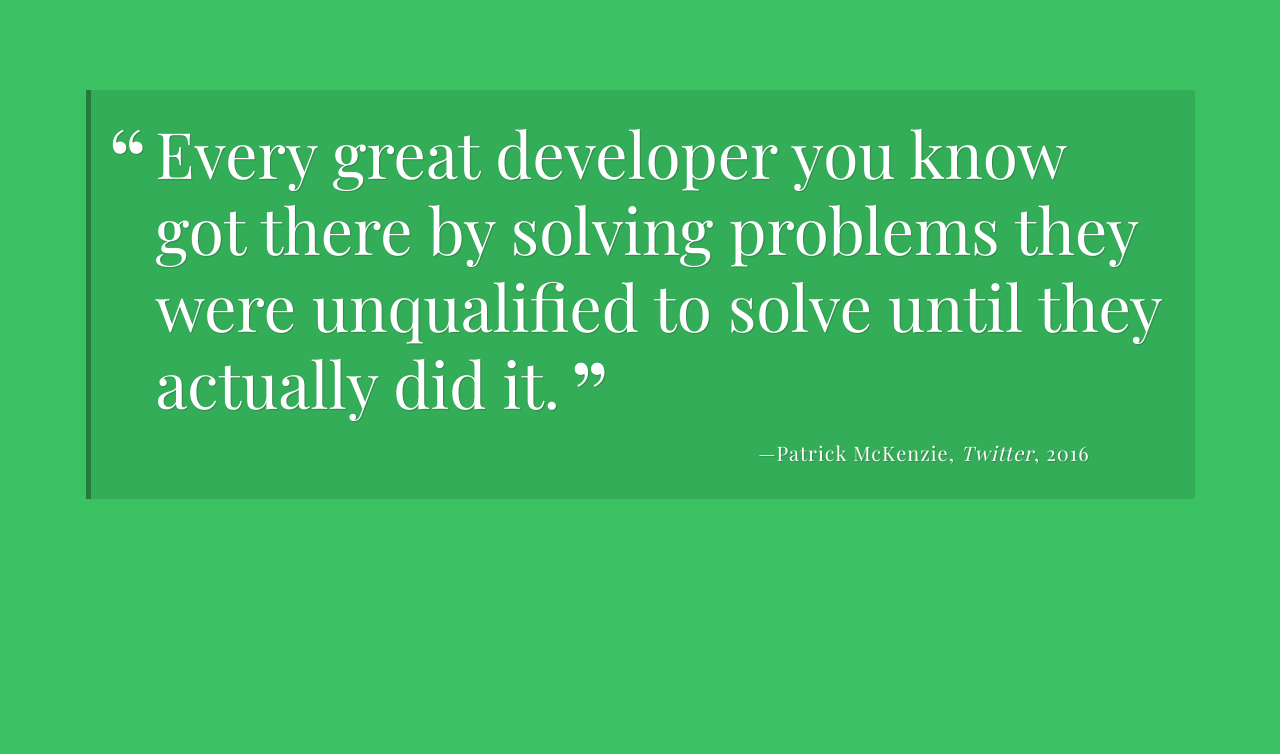
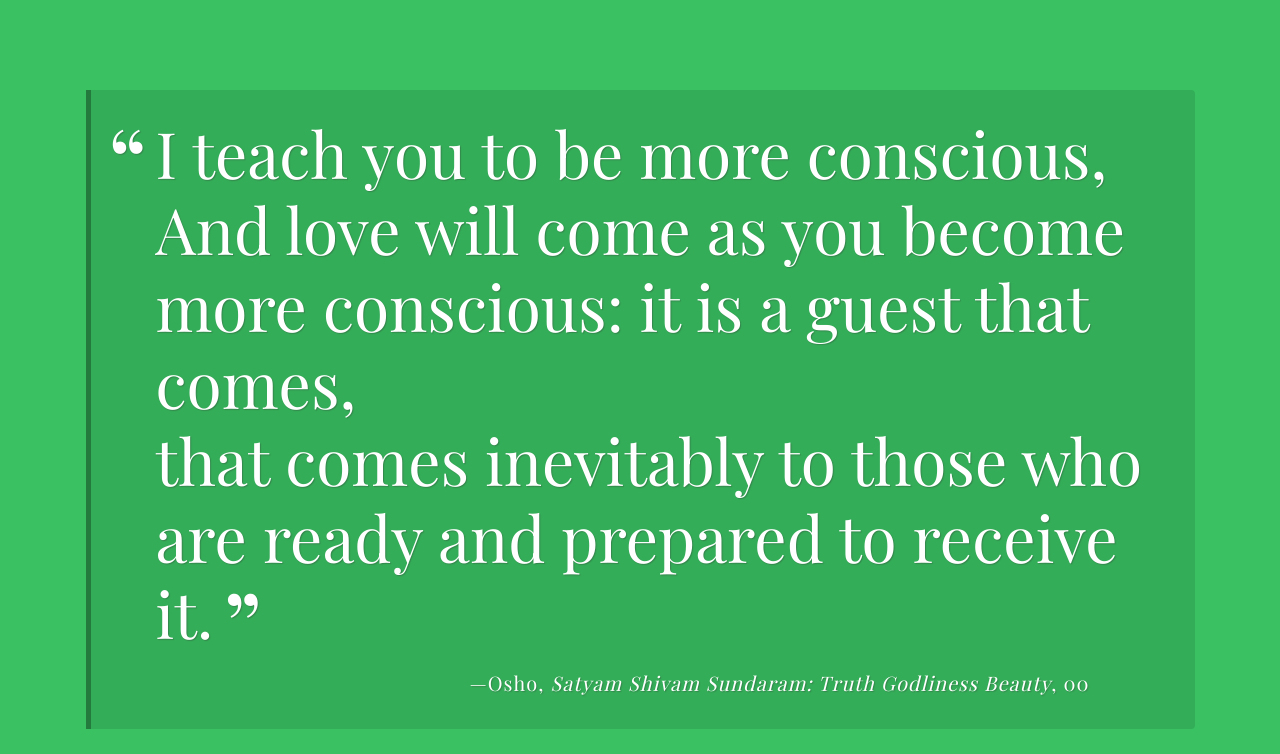
Before and after one commit to mwfelton/project-1-Random-Quote-Generator, a plain HTML site: page a_random_quote_generator-v1/index.html in a window 1280 px wide. Both pictures are taken after a click on the button "Show another quote". Shown: the part 130-884 px from the top of the page. Before the commit the page ends 800 px from the top, so only its background shows below. Drawn offline with nearby package versions, Linux system fonts and the light colour scheme; a web font is replaced by a local one.

Commit message:
First draft of project 1
Changed the index.HTML to put the source class into its own span tag and giving in a new class of name.

I did this because the original source class applied to the whole P tag and was over riding the classes 'citation' and 'year'

```diff
--- a/a_random_quote_generator-v1/index.html
+++ b/a_random_quote_generator-v1/index.html
@@ -17,7 +17,7 @@
     <div class="container">
       <div id="quote-box" class="quote-box">
         <p class="quote">Every great developer you know got there by solving problems they were unqualified to solve until they actually did it.</p>
-        <p class="source">Patrick McKenzie<span class="citation">Twitter</span><span class="year">2016</span></p>
+        <p class="source"><span class="name">Patrick McKenzie</span><span class="citation">Twitter</span><span class="year">2016</span></p>
       </div>
     </div>
 
--- a/a_random_quote_generator-v1/js/script.js
+++ b/a_random_quote_generator-v1/js/script.js
@@ -11,11 +11,97 @@ project 1 - A Random Quote Generator
  * `quotes` array
 ***/
 
+const quoteArray =  [
+
+  {
+    quote: `In the midst of the common, the worldly, the mundane,
+    is the ineffable One. Knowing this,
+    one lives happily throughout all states.
+    This is the secret that only the sage knows
+    and enjoys and reveals to those whose time has come
+    to flower into divine understanding.`,
+    from: 'white fire: second edition',
+    guru: 'Mooji',
+    when: '2014'
+  },
+  {
+    quote: `I am permanence and impermanence,
+    but I am neither, absolutely.
+    That which witnesses both,
+    but itself is uncaused and unseen,
+    That alone is. That I am.`,
+    from:'white fire: second edition',
+    guru: 'Mooji',
+    when: '2014'
+  },
+  {
+    quote: `I teach you to be more conscious,
+    And love will come as you become more conscious: it is a guest that comes,
+    that comes inevitably to those who are ready and prepared to receive it.`,
+    from: 'Satyam Shivam Sundaram: Truth Godliness Beauty',
+    guru: 'Osho',
+    when: '00'
+  },
+  {
+    quote: `A man of meditation comes to a point where there is no temptation left. Try to understand it. Temptation never comes from without: it is the repressed desire, repressed energy, repressed sex, repressed greed that creates temptation.
+    Temptation comes from within you, it has nothing to do with the without.`,
+    from: 'Dang Dang Doko Dang , Talk #5',
+    guru: 'Osho',
+    when: ''
+  },
+  {
+    quote: `Whatever was the highest, sweetest, or most wonderful emotion in your life, make that the baseline.
+      Why come down from what you are capable of.`,
+    from: 'Sadhguru.org',
+    guru: 'Sadhguru Jaggi Vasudev',
+    when: '2020'
+  },
+  {
+    quote: `Out of commitment, humans can move mountains.
+      One shining example is Mahatma Gandhi, whose commitment moved millions of people across the world`,
+    from: 'Sadhguru.org',
+    guru: 'Sadhguru Jaggi Vasudev',
+    when: '2020'
+  },
+  {
+    quote: `It takes a long time-many incarnations of right action, good company, help of the guru, self-awakening, wisdom, and meditation-for man to regain his soul consciousness of immortality. To reach this state of Self-realization,
+      each man must practice meditation to transfer his consciousness from the limited body to the unlimited sphere of joy felt in meditation.`,
+    from: 'Paramahansa Yogananda - Self-Realization Fellowship',
+    guru: 'Paramahansa Yogananda',
+    when: ''
+  },
+  {
+    quote: `Don't depend on death to liberate you from your imperfections. You are exactly the same after death as you were before.
+    Nothing changes; you only give up the body. If you are a thief or a liar or a cheater before death, you don't become an angel merely by dying.
+    If such were possible, then let us all go and jump in the ocean now and become angels at once! Whatever you have made of yourself thus far,
+    so will you be hereafter. And when you reincarnate, you will bring that same nature with you.
+    To change, you have to make the effort. This world is the place to do it.`,
+    from: 'Paramahansa Yogananda - Self-Realization Fellowship',
+    guru: 'Paramahansa Yogananda',
+    when: ''
+  },
+]
 
 
 /***
  * `getRandomQuote` function
 ***/
+
+
+function getRandomQuote(arr){
+  let random = Math.floor(Math.random() * arr.length);
+  return random;
+}
+function printQuote(){
+    let num = getRandomQuote(quoteArray)
+    console.log(quoteArray[num]);
+    document.querySelector('.quote').innerText = quoteArray[num].quote;
+    document.querySelector('.citation').innerText = quoteArray[num].from;
+    document.querySelector('.name').innerText = quoteArray[num].guru;
+    document.querySelector('.year').innerText = quoteArray[num].when;
+}
+
+
 
 
 
@@ -24,7 +110,6 @@ project 1 - A Random Quote Generator
 ***/
 
 
-
 /***
  * click event listener for the print quote button
  * DO NOT CHANGE THE CODE BELOW!!
```
Also changed, not shown: 2 other files.
